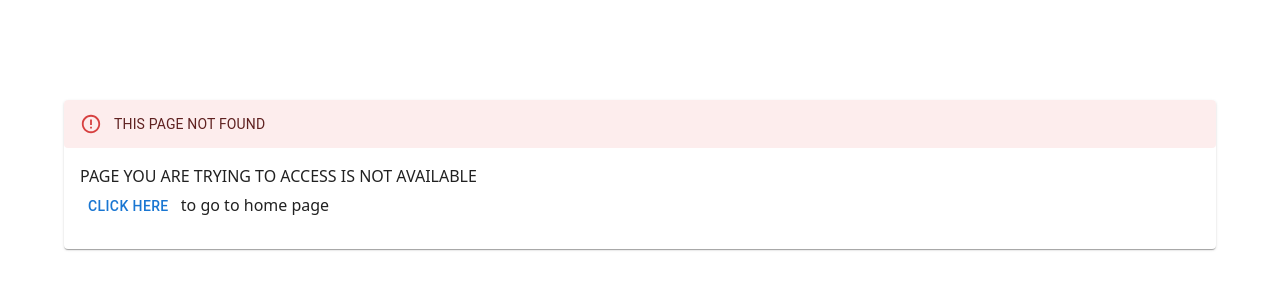
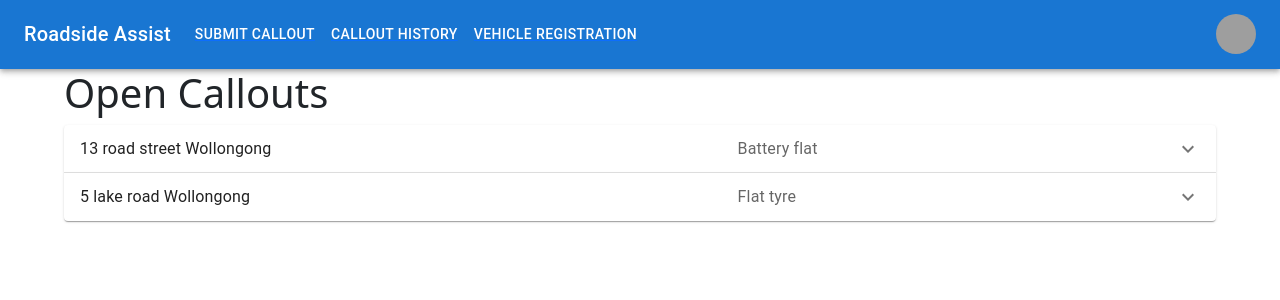
Before and after one commit to emma-edwards/CSCI314-C13, a React (Create React App) app in the folder my-react-app/: page /CalloutHistory in a window 1280 px wide. Before the commit this address had no page. Shown: the top 300 px of the page. Built offline with nearby package versions, Linux system fonts and the light colour scheme; grey boxes are pictures that could not be loaded; what google-maps-react would draw is missing.

Commit message:
customer callout history

```diff
--- a/my-react-app/src/Pages/AvJobs.js
+++ b/my-react-app/src/Pages/AvJobs.js
@@ -68,7 +68,7 @@ export default function AvJobs() {
         if (window.confirm("Do you want to take this job?")) {
             console.log('take job: ' + itemID);
         }
-
+        window.location.href = '/CurrentJobs';
 
     }
 
--- /dev/null
+++ b/my-react-app/src/Pages/CalloutHistory.js
@@ -0,0 +1,71 @@
+import * as React from "react";
+import Container from "@mui/material/Container";
+import Accordion from "@mui/material/Accordion";
+import AccordionSummary from "@mui/material/AccordionSummary";
+import ExpandMoreIcon from "@mui/icons-material/ExpandMore";
+import Typography from "@mui/material/Typography";
+import AccordionDetails from "@mui/material/AccordionDetails";
+import Button from "@mui/material/Button";
+import map1 from '../images/map2.PNG';
+import map2 from '../images/map3.PNG';
+
+const data = [
+    {
+        id: 1,
+        address: '13 road street Wollongong',
+        customer: 'John',
+        cType: 'Battery flat',
+        details: 'Lorem ipsum dolor sit amet, consectetur adipiscing elit, sed do eiusmod tempor incididunt ut labore et dolore magna aliqua. Ut enim ad minim veniam, quis nostrud exercitation ullamco laboris nisi ut aliquip ex ea commodo consequat'
+    },
+    {
+        id: 2,
+        address: '5 lake road Wollongong',
+        customer: 'Mary',
+        cType: 'Flat tyre',
+        details: 'Lorem ipsum dolor sit amet, consectetur adipiscing elit, sed do eiusmod tempor incididunt ut labore et dolore magna aliqua. Ut enim ad minim veniam, quis nostrud exercitation ullamco laboris nisi ut aliquip ex ea commodo consequat'
+    }
+]
+
+const CalloutHistory = () => {
+    const cancel = (itemID) => {
+        if(window.confirm("Would you like to cancel this callout?")) {
+            console.log("Completed: " + itemID)
+        }
+    }
+
+    return (
+        <Container>
+            <h1>Open Callouts</h1>
+
+            {data.map((item, index) => (
+                <>
+                    <Accordion>
+                        <AccordionSummary
+                            expandIcon={<ExpandMoreIcon />}
+                            aria-controls="panel1a-content"
+                            id={item.id}
+                        >
+                            <Typography sx={{ width: '60%' }}>{item.address}</Typography>
+                            <Typography sx={{ color: 'text.secondary' }}>{item.cType}</Typography>
+                        </AccordionSummary>
+                        <AccordionDetails>
+                            <img src={map2} height={"200px"} />
+                            <Typography sx={{ color: 'text.secondary' }}>submitted by: {item.customer}</Typography>
+                            <Typography>{item.details}</Typography>
+                            <Button onClick={() => cancel(item.id)}>
+                                Cancel
+                            </Button>
+                        </AccordionDetails>
+                    </Accordion>
+                </>
+            ))}
+
+
+
+        </Container>
+    );
+
+
+};
+
+export default CalloutHistory;
--- a/my-react-app/src/Pages/Nav.js
+++ b/my-react-app/src/Pages/Nav.js
@@ -15,6 +15,7 @@ import { Outlet, Link as RouterLink } from "react-router-dom";
 
 const pages = [
   ["Submit Callout", "/SubmitClaim"],
+  ["Callout History", "/CalloutHistory"],
   ["Vehicle Registration", "/VehicleReg"],
 ];
 //const pageRoutes = ['/SubmitClaim', '/VehicleReg'];
--- a/my-react-app/src/Pages/SubmitClaim.js
+++ b/my-react-app/src/Pages/SubmitClaim.js
@@ -45,7 +45,7 @@ export default function SubmitClaim() {
             body:JSON.stringify(request)
         }).then(()=>{
             console.log("Request added")
-            window.location.href = '/MemberHome'
+            window.location.href = '/CalloutHistory'
         })
     }
 
--- a/my-react-app/src/index.js
+++ b/my-react-app/src/index.js
@@ -28,6 +28,7 @@ import CancelClaim from './Pages/CancelClaim';
 import 'bootstrap/dist/css/bootstrap.css';
 import PSignIn from './Pages/PSignIn';
 import PageNotFound from './Pages/PageNotFound';
+import CalloutHistory from './Pages/CalloutHistory';
 import Layout from './Pages/Layout';
 
 import Payment from './Pages/Payment';
@@ -60,6 +61,7 @@ export default function App() {
           <Route path="Payment" element={<Payment />} />
           <Route path="MemberHome" element={<MemberHome />} />
           <Route path="ReviewNRating" element={<ReviewNRating/>} />
+          <Route path="CalloutHistory" element={<CalloutHistory/>} />
         </Route>
 
         <Route element={<PNav />}>
```
